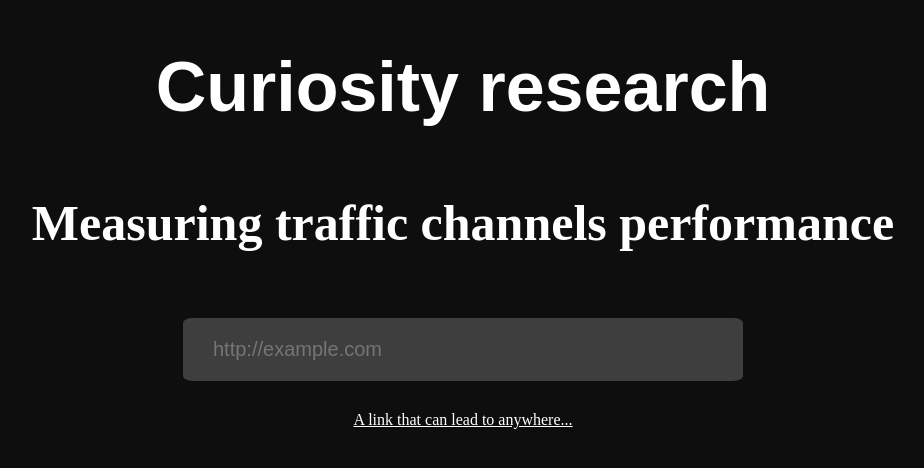
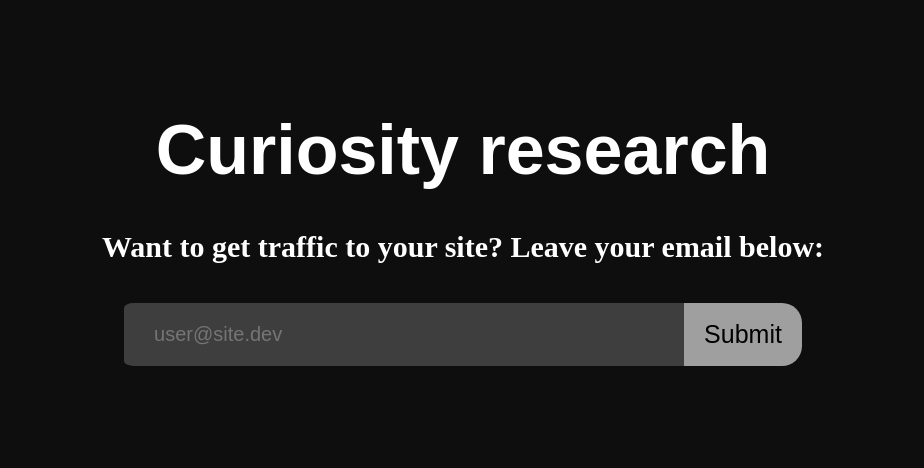
Before and after one commit to Mosquid/curiosity.ga, a plain HTML site: page index.html in a window 1280 px wide. Shown: the part 162-630 px from the top of the page, without its empty margins (177-1101 px from the left). Drawn offline with Linux system fonts and the light colour scheme.

Commit message:
contact form added

```diff
--- a/index.html
+++ b/index.html
@@ -20,7 +20,7 @@
       flex-direction: column;
     }
     h4 {
-      font-size: 50px;
+      font-size: 30px;
     }
     h1 {
       margin: 0;
@@ -33,15 +33,50 @@
     }
     input {
       background-color: rgba(255, 255, 255, 0.2);
-      border-radius: 10px / 5px;
+      border-radius: 10px 0 0 10px / 5px;
       border: none;
       padding: 20px 30px;
       color: white;
       width: 500px;
       max-width: 90vw;
-      margin-bottom: 30px;
+      /* margin-bottom: 30px; */
       font-size: 20px;
       outline: none;
+      vertical-align: middle;
+    }
+    button {
+      border-radius: 0 20px 20px 0 / 20px;
+      border: none;
+      padding: 17px 20px;
+      font-size: 10px;
+      background-color: rgba(255, 255, 255, 0.6);
+      color: #000;
+      font-size: 25px;
+      cursor: pointer;
+      vertical-align: middle;
+      outline: none;
+    }
+    form {
+      position: relative;
+    }
+    .sentMessage {
+      position: absolute;
+      top: 0;
+      left: 0;
+      right: 0;
+      bottom: 0;
+      background-color: #000;
+      display: flex;
+      align-items: center;
+      justify-content: center;
+      font-size: 20px;
+      opacity: 0;
+      pointer-events: none;
+      transition: all ease 0.3s;
+    }
+    .sent .sentMessage {
+      pointer-events: all;
+      opacity: 1;
     }
   </style>
   <body>
@@ -61,19 +96,27 @@
     </script>
 
     <h1>Curiosity research</h1>
-    <h4>Measuring traffic channels performance</h4>
-    <input type="text" placeholder="http://example.com" />
-    <a href="#">A link that can lead to anywhere...</a>
+    <h4>Want to get traffic to your site? Leave your email below:</h4>
+    <form onsubmit="handleFormSumit(event)">
+      <input
+        type="email"
+        required
+        id="email"
+        placeholder="user@site.dev"
+      /><button>Submit</button>
+      <div class="sentMessage">Thank you</div>
+    </form>
     <script>
-      const input = document.querySelector("input")
-      const a = document.querySelector('a')
-
-      input.addEventListener("keyup", handleChange)
-      input.addEventListener("change", handleChange)
-
-
-      function handleChange() {
-        a.setAttribute('href', input.value)
+      function handleFormSumit(e) {
+        const email = document.getElementById("email").value
+        gtag("event", "lead", {
+          event_category: "lead",
+          event_label: email,
+          event_callback: () => {
+            e.target.classList.add("sent")
+          },
+        })
+        e.preventDefault()
       }
     </script>
   </body>
```
